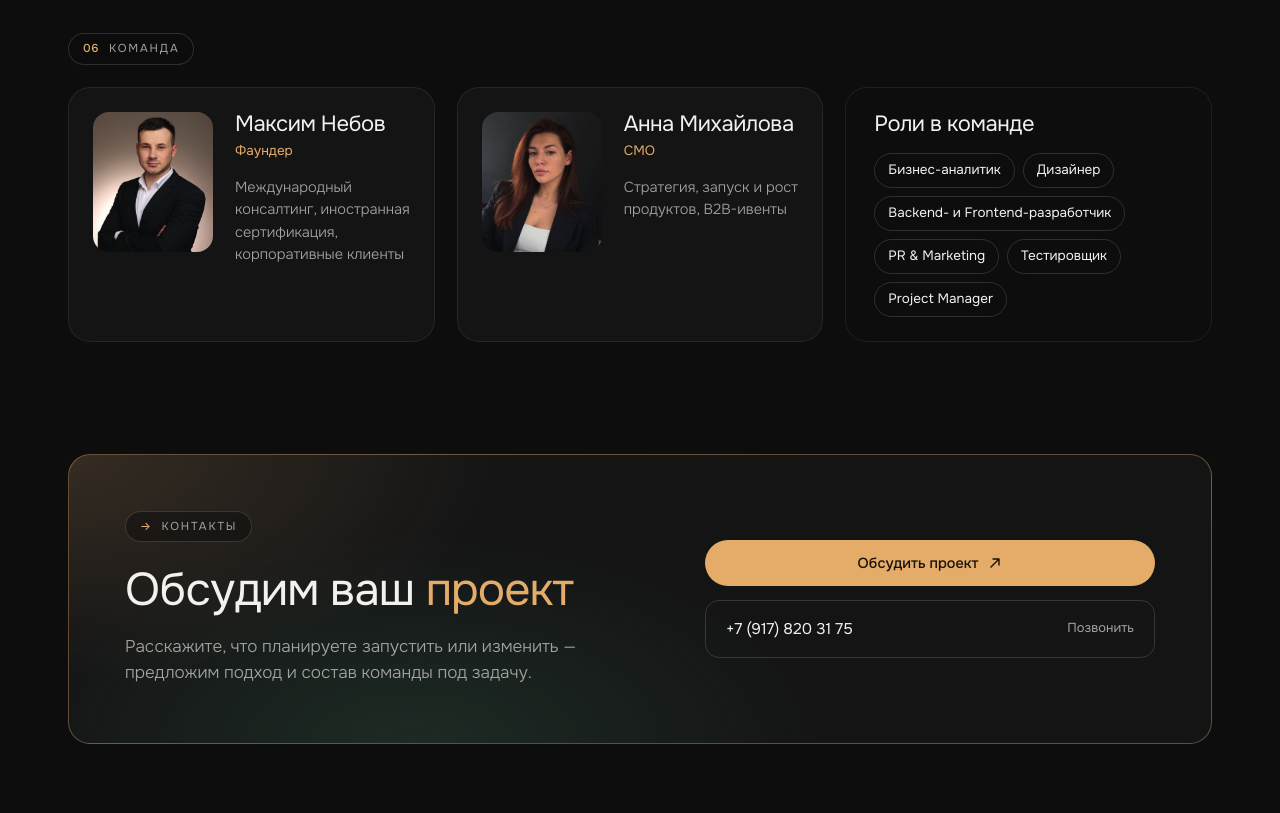
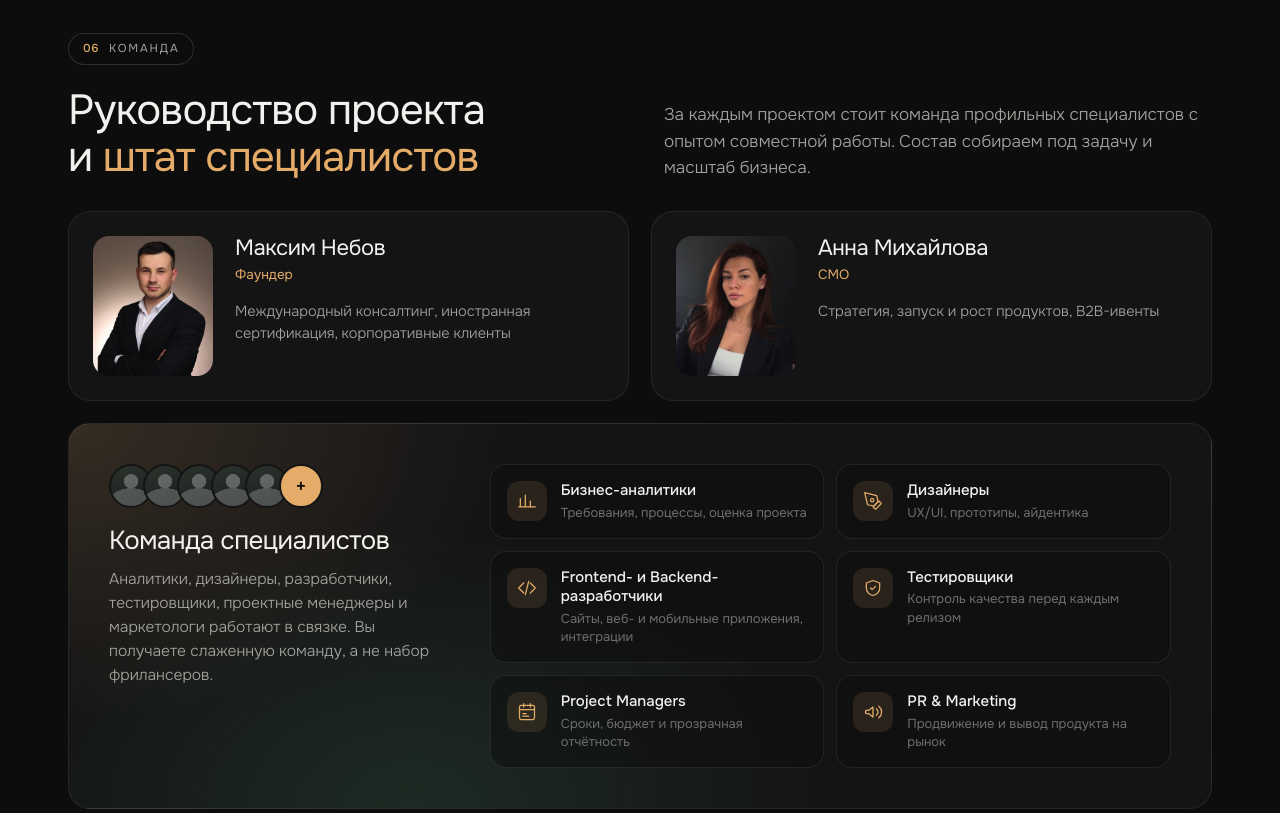
Before and after one commit to SkymaximusXO/SkyVega, a plain HTML site: page index.html in a window 1280 px wide. Shown: the part 2780-3593 px from the top of the page. Drawn offline with Linux system fonts and the light colour scheme.

Commit message:
Team section: leadership + specialist staff panel so the team doesn't read as two people
Co-Authored-By: Claude Opus 5.5 <noreply@anthropic.com>
Claude-Session: https://claude.ai/code/session_01GmVXpDgv2BMMBP9XHdhDie

```diff
--- a/index.html
+++ b/index.html
@@ -228,16 +228,29 @@
   .aud-item p{ color:var(--text-dim); font-weight:300; font-size:16px; }
 
   /* team */
-  .team{ display:grid; grid-template-columns:1fr 1fr 1fr; gap:22px; align-items:stretch; }
   .person{ display:grid; grid-template-columns:120px 1fr; gap:22px; padding:24px; border-radius:var(--r); background:var(--card); border:1px solid var(--line); }
   .person img{ width:120px; height:140px; object-fit:cover; border-radius:16px; }
   .person h3{ font-size:22px; margin-bottom:4px; }
   .person .role{ color:var(--accent); font-size:13.5px; margin-bottom:14px; }
   .person p{ color:var(--text-dim); font-size:14.5px; font-weight:300; }
-  .roles{ padding:24px 28px; border-radius:var(--r); border:1px solid var(--line); }
-  .roles h3{ font-size:22px; margin-bottom:16px; }
-  .chips{ display:flex; flex-wrap:wrap; gap:8px; }
-  .chip{ padding:6px 13px; border-radius:100px; border:1px solid var(--line-2); font-size:13.5px; color:var(--text); }
+  .team-head{ display:grid; grid-template-columns:1fr 1fr; gap:48px; align-items:end; margin-bottom:30px; }
+  .team-head .lede{ justify-self:end; }
+  .leads{ display:grid; grid-template-columns:1fr 1fr; gap:22px; margin-bottom:22px; }
+  .staff{ display:grid; grid-template-columns:.8fr 1.6fr; gap:40px; align-items:start; }
+  .staff-intro h3{ font-size:26px; margin:18px 0 12px; }
+  .staff-intro p{ color:var(--text-dim); font-weight:300; font-size:15.5px; }
+  .crowd{ display:flex; align-items:center; }
+  .crowd i, .crowd b{ width:44px; height:44px; border-radius:50%; margin-left:-10px; border:2px solid var(--card); display:block;
+    background:radial-gradient(circle at 50% 38%, rgba(255,255,255,.28) 0 22%, transparent 23%), radial-gradient(ellipse 60% 45% at 50% 100%, rgba(255,255,255,.22) 0 98%, transparent 100%), linear-gradient(160deg,#2b332d,#1a1d1b); }
+  .crowd i:first-child{ margin-left:0; }
+  .crowd i:nth-child(2){ background-color:#2d2a24; }
+  .crowd b{ background:var(--accent); color:#17110a; font-weight:500; font-size:20px; display:flex; align-items:center; justify-content:center; }
+  .staff-grid{ display:grid; grid-template-columns:1fr 1fr; gap:12px; }
+  .staff-role{ display:grid; grid-template-columns:40px 1fr; gap:14px; padding:16px; border-radius:16px; background:rgba(13,13,13,.45); border:1px solid var(--line); transition:border-color .2s; }
+  .staff-role:hover{ border-color:var(--accent-line); }
+  .staff-ico{ width:40px; height:40px; border-radius:12px; background:var(--accent-soft); color:var(--accent); display:flex; align-items:center; justify-content:center; }
+  .staff-role h4{ font-weight:500; font-size:15px; margin-bottom:3px; line-height:1.3; }
+  .staff-role p{ color:var(--text-faint); font-size:13px; line-height:1.4; }
 
   /* contact */
   .cta{ display:grid; grid-template-columns:1.2fr 1fr; gap:40px; align-items:center; padding:56px; border-color:var(--accent-line); }
@@ -309,14 +322,14 @@
     .brand-note{ display:none; }
     .navlinks{ gap:20px; }
     .steps{ grid-template-columns:repeat(3,1fr); }
-    .team{ grid-template-columns:1fr 1fr; }
-    .roles{ grid-column:1/-1; }
+    .staff{ grid-template-columns:1fr; gap:26px; }
   }
   @media (max-width:900px){
     .hero-grid{ grid-template-columns:1fr; }
     .visual{ justify-self:center; max-width:440px; margin-top:10px; }
-    .problem, .process-head, .split, .aud, .cta{ grid-template-columns:1fr; }
-    .process-head .lede{ justify-self:start; }
+    .problem, .process-head, .team-head, .split, .aud, .cta{ grid-template-columns:1fr; }
+    .process-head .lede, .team-head .lede{ justify-self:start; }
+    .team-head{ gap:18px; }
     .problem, .cta{ gap:22px; }
     .why{ padding:20px 0 0; }
   }
@@ -336,7 +349,7 @@
     .burger{ display:block; }
     .steps{ grid-template-columns:1fr 1fr; }
     .step{ min-height:170px; }
-    .team{ grid-template-columns:1fr; }
+    .leads, .staff-grid{ grid-template-columns:1fr; }
     .panel, .problem, .cta{ padding:28px; }
     .person{ grid-template-columns:96px 1fr; }
     .person img{ width:96px; height:116px; }
@@ -557,7 +570,11 @@
   <section id="team">
     <div class="wrap reveal">
       <div class="tag"><b>06</b> Команда</div>
-      <div class="team">
+      <div class="team-head">
+        <h2 style="margin:0">Руководство проекта<br>и <span class="gold">штат специалистов</span></h2>
+        <p class="lede">За каждым проектом стоит команда профильных специалистов с опытом совместной работы. Состав собираем под задачу и масштаб бизнеса.</p>
+      </div>
+      <div class="leads">
         <div class="person">
           <img src="assets/maxim.jpg" alt="Максим Небов" width="120" height="140">
           <div><h3>Максим Небов</h3><div class="role">Фаундер</div><p>Международный консалтинг, иностранная сертификация, корпоративные клиенты</p></div>
@@ -566,16 +583,20 @@
           <img src="assets/anna.jpg" alt="Анна Михайлова" width="120" height="140">
           <div><h3>Анна Михайлова</h3><div class="role">CMO</div><p>Стратегия, запуск и рост продуктов, B2B-ивенты</p></div>
         </div>
-        <div class="roles">
-          <h3>Роли в команде</h3>
-          <div class="chips">
-            <span class="chip">Бизнес-аналитик</span>
-            <span class="chip">Дизайнер</span>
-            <span class="chip">Backend- и Frontend-разработчик</span>
-            <span class="chip">PR &amp; Marketing</span>
-            <span class="chip">Тестировщик</span>
-            <span class="chip">Project Manager</span>
-          </div>
+      </div>
+      <div class="panel glow staff">
+        <div class="staff-intro">
+          <div class="crowd" aria-hidden="true"><i></i><i></i><i></i><i></i><i></i><b>+</b></div>
+          <h3>Команда специалистов</h3>
+          <p>Аналитики, дизайнеры, разработчики, тестировщики, проектные менеджеры и маркетологи работают в связке. Вы получаете слаженную команду, а не набор фрилансеров.</p>
+        </div>
+        <div class="staff-grid">
+          <div class="staff-role"><div class="staff-ico"><svg width="20" height="20" viewBox="0 0 24 24" fill="none" stroke="currentColor" stroke-width="1.5" stroke-linecap="round" stroke-linejoin="round"><path d="M4 19V9M10 19V5M16 19v-7M22 19H2"/></svg></div><div><h4>Бизнес-аналитики</h4><p>Требования, процессы, оценка проекта</p></div></div>
+          <div class="staff-role"><div class="staff-ico"><svg width="20" height="20" viewBox="0 0 24 24" fill="none" stroke="currentColor" stroke-width="1.5" stroke-linecap="round" stroke-linejoin="round"><path d="M12 19l7-7 3 3-7 7-3-3z"/><path d="M18 13l-1.5-7.5L2 2l3.5 14.5L13 18l5-5z"/><circle cx="11" cy="11" r="2"/></svg></div><div><h4>Дизайнеры</h4><p>UX/UI, прототипы, айдентика</p></div></div>
+          <div class="staff-role"><div class="staff-ico"><svg width="20" height="20" viewBox="0 0 24 24" fill="none" stroke="currentColor" stroke-width="1.5" stroke-linecap="round" stroke-linejoin="round"><path d="M8 6l-6 6 6 6M16 6l6 6-6 6M14 4l-4 16"/></svg></div><div><h4>Frontend- и Backend-разработчики</h4><p>Сайты, веб- и мобильные приложения, интеграции</p></div></div>
+          <div class="staff-role"><div class="staff-ico"><svg width="20" height="20" viewBox="0 0 24 24" fill="none" stroke="currentColor" stroke-width="1.5" stroke-linecap="round" stroke-linejoin="round"><path d="M9 12l2 2 4-4"/><path d="M12 3l8 3v6c0 4.5-3.4 8.3-8 9-4.6-.7-8-4.5-8-9V6l8-3z"/></svg></div><div><h4>Тестировщики</h4><p>Контроль качества перед каждым релизом</p></div></div>
+          <div class="staff-role"><div class="staff-ico"><svg width="20" height="20" viewBox="0 0 24 24" fill="none" stroke="currentColor" stroke-width="1.5" stroke-linecap="round" stroke-linejoin="round"><rect x="3" y="4" width="18" height="17" rx="2"/><path d="M3 9h18M8 2v4M16 2v4M7 14h4M7 17h7"/></svg></div><div><h4>Project Managers</h4><p>Сроки, бюджет и прозрачная отчётность</p></div></div>
+          <div class="staff-role"><div class="staff-ico"><svg width="20" height="20" viewBox="0 0 24 24" fill="none" stroke="currentColor" stroke-width="1.5" stroke-linecap="round" stroke-linejoin="round"><path d="M3 11v2a1 1 0 001 1h3l5 4V6L7 10H4a1 1 0 00-1 1zM16 8a5 5 0 010 8M19 5a9 9 0 010 14"/></svg></div><div><h4>PR &amp; Marketing</h4><p>Продвижение и вывод продукта на рынок</p></div></div>
         </div>
       </div>
     </div>
```
